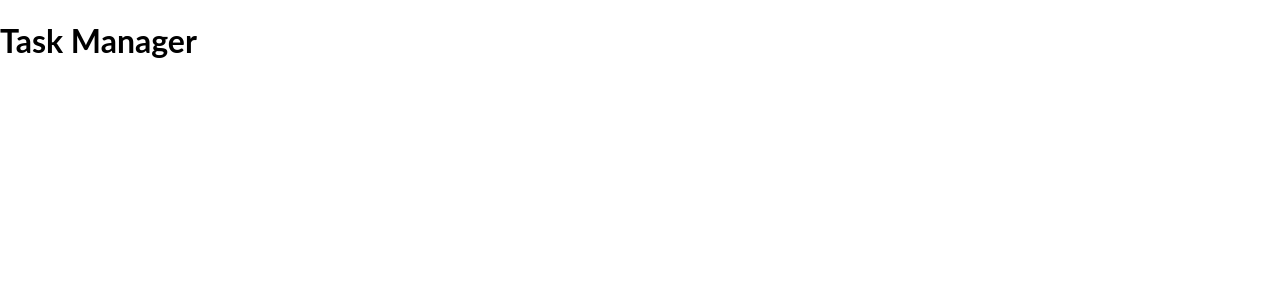
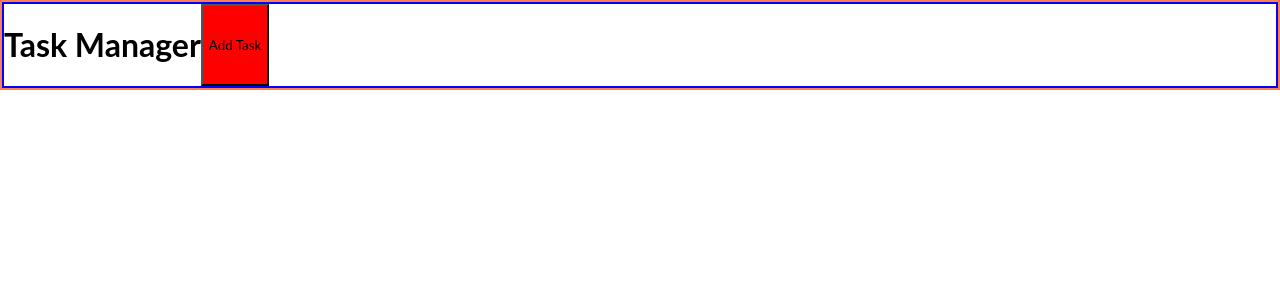
Before and after one commit to H-Bo214/task-manager, a React (Create React App) app: page / in a window 1280 px wide. Shown: the top 300 px of the page. Built offline with nearby package versions, Linux system fonts and the light colour scheme.

Commit message:
Create directories for each component created, create header and button components, start form component structure, add Header.css file

```diff
--- a/src/App.css
+++ b/src/components/App/App.css
@@ -6,5 +6,6 @@
 }
 
 .app-container {
+  border: 2px solid coral;
 
 }
--- a/src/App.js
+++ b/src/components/App/App.js
@@ -1,12 +1,16 @@
+import { useState, useEffect } from 'react'
+import { BrowserRouter as Router, Route } from 'react-router-dom';
+import Header from '../Header/Header'
 import './App.css';
-import { BrowserRouter as Router, Route } from 'react-router-dom';
-import Header from './components/Header'
 
 function App() {
+
   return (
     <Router>
       <main className="app-container">
-        <Header />
+        <Header
+          title = 'Task Manager'
+        />
       </main>
     </Router>
   );
--- /dev/null
+++ b/src/components/Button/Button.js
@@ -0,0 +1,21 @@
+import PropTypes from 'prop-types'
+
+const Button = ( { color, text, onClick } ) => {
+  return (
+    <button
+      style= {{backgroundColor: color}}
+      onClick={onClick}
+      className='btn'
+    >
+      {text}
+    </button>
+  )
+}
+
+Button.prototypes = {
+  color: PropTypes.string,
+  text: PropTypes.string,
+  onClick: PropTypes.func,
+}
+
+export default Button
--- a/src/components/Header.js
+++ /dev/null
@@ -1,11 +0,0 @@
-import React from 'react';
-
-const Header = () => {
-  return (
-    <header>
-      <h1>Task Manager</h1>
-    </header>
-  )
-}
-
-export default Header;
--- /dev/null
+++ b/src/components/Header/Header.css
@@ -0,0 +1,4 @@
+header {
+  display: flex;
+  border: 2px solid blue;
+}
--- /dev/null
+++ b/src/components/Header/Header.js
@@ -0,0 +1,22 @@
+import PropTypes from 'prop-types'
+import Button from '../Button/Button'
+import './Header.css'
+
+const Header = ( { title } ) => {
+  return (
+    <header>
+      <h1>{title}</h1>
+      <Button
+        color='red'
+        text= 'Add Task'
+        // onClick= {}
+      />
+    </header>
+  )
+}
+
+Header.propTypes = {
+  title: PropTypes.string,
+}
+
+export default Header;
--- a/src/index.js
+++ b/src/index.js
@@ -2,7 +2,7 @@ import React from 'react';
 import ReactDOM from 'react-dom';
 import { BrowserRouter as Router } from 'react-router-dom';
 import './index.css';
-import App from './App';
+import App from './components/App/App';
 import reportWebVitals from './reportWebVitals';
 
 ReactDOM.render(
```
Also changed, not shown: src/components/Form/Form.js (added, +14 -0 lines), 1 other file (tests, documents, lock files or other folders).
